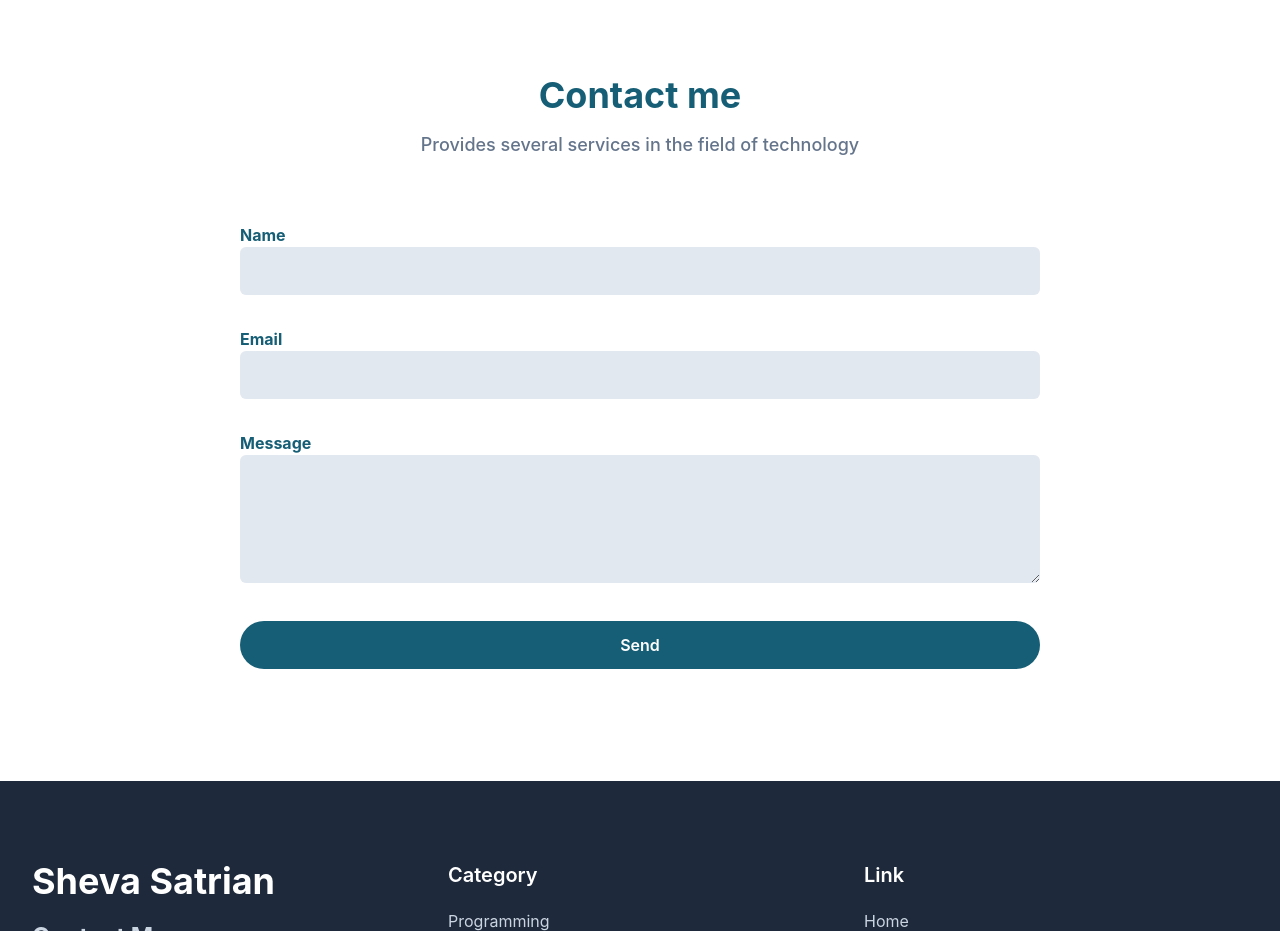
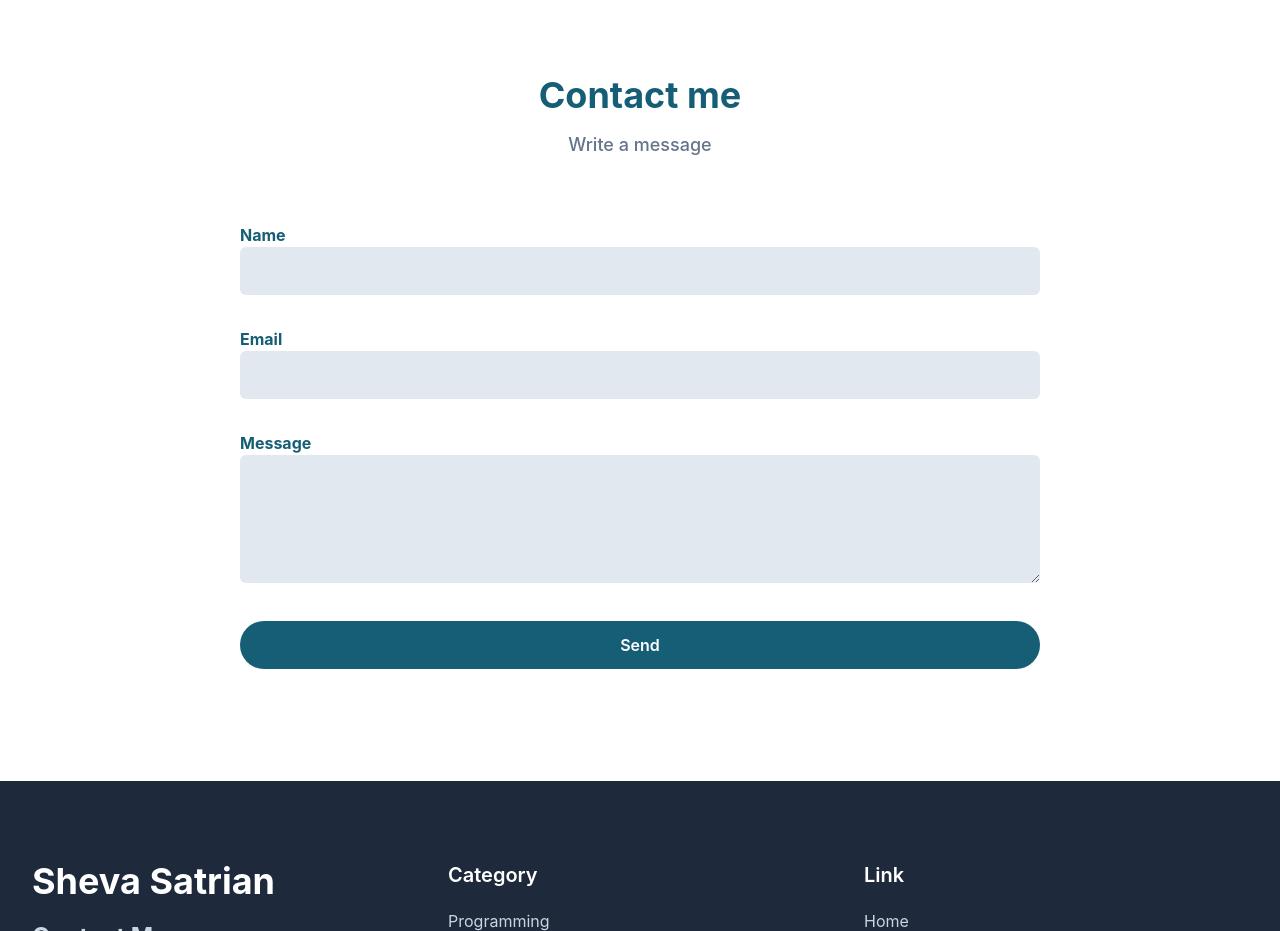
Before and after one commit to shevasatrian/portfolio-sheva, a website: page index.html in a window 1280 px wide. Shown: the part 4420-5351 px from the top of the page. Drawn offline with Linux system fonts and the light colour scheme; files whose address does not match are found by name.

Commit message:
update contact

```diff
--- a/index.html
+++ b/index.html
@@ -279,7 +279,7 @@
             <div class="w-full px-4">
                 <div class="max-w-xl mx-auto text-center mb-16 hover:scale-105 transition duration-300 ease-in-out">
                     <h2 class="font-bold text-primary text-3xl mb-4 sm:text-4xl">Contact me</h2>
-                    <p class="font-medium text-md text-secondary md:text-lg">Provides several services in the field of technology</p>
+                    <p class="font-medium text-md text-secondary md:text-lg">Write a message</p>
                 </div>
             </div>
 
```
